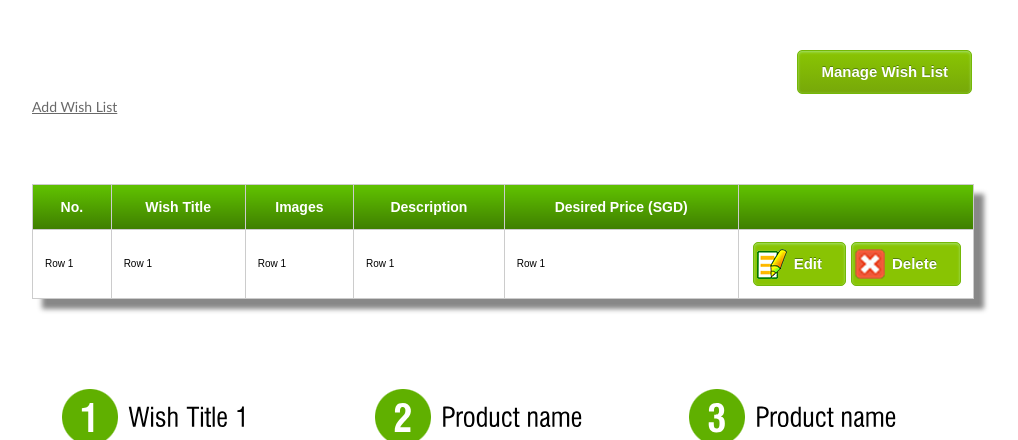
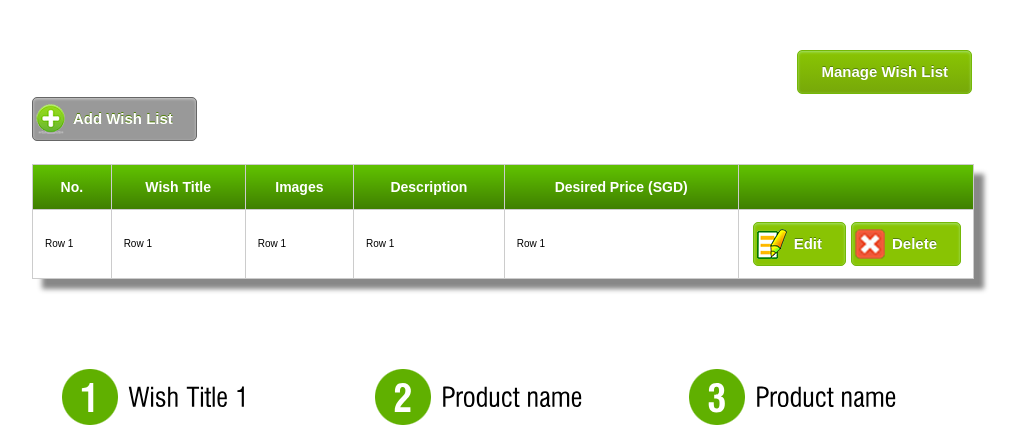
Before and after one commit to Stephanie199/GrantIt, a PHP site: page /Wishes.php in a window 1280 px wide. Shown: the part 184-624 px from the top of the page, without its empty margins (138-1156 px from the left). Run offline with PHP 8.4, Linux system fonts and the light colour scheme.

Commit message:
fixed id (again)

```diff
--- a/Wishes.php
+++ b/Wishes.php
@@ -119,7 +119,7 @@
 
                <!-- Manage Wish Button -->
                  	<div class="add_wish">
-                         <a href="#" class="add_wish_button">Add Wish List</a>
+                         <a href="#" class="add_button">Add Wish List</a>
                     </div>
                     <div class="no-float"> </div>
                <!-- END of Manage Wish Button -->
```
